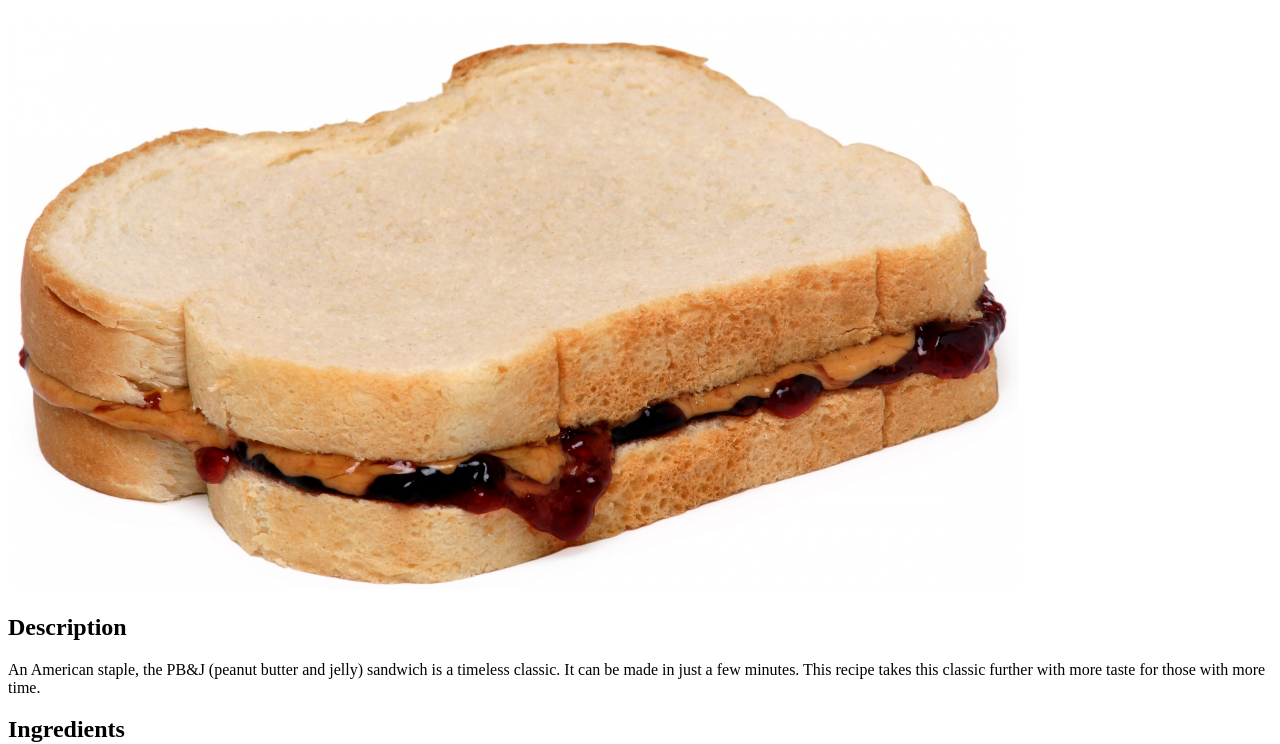
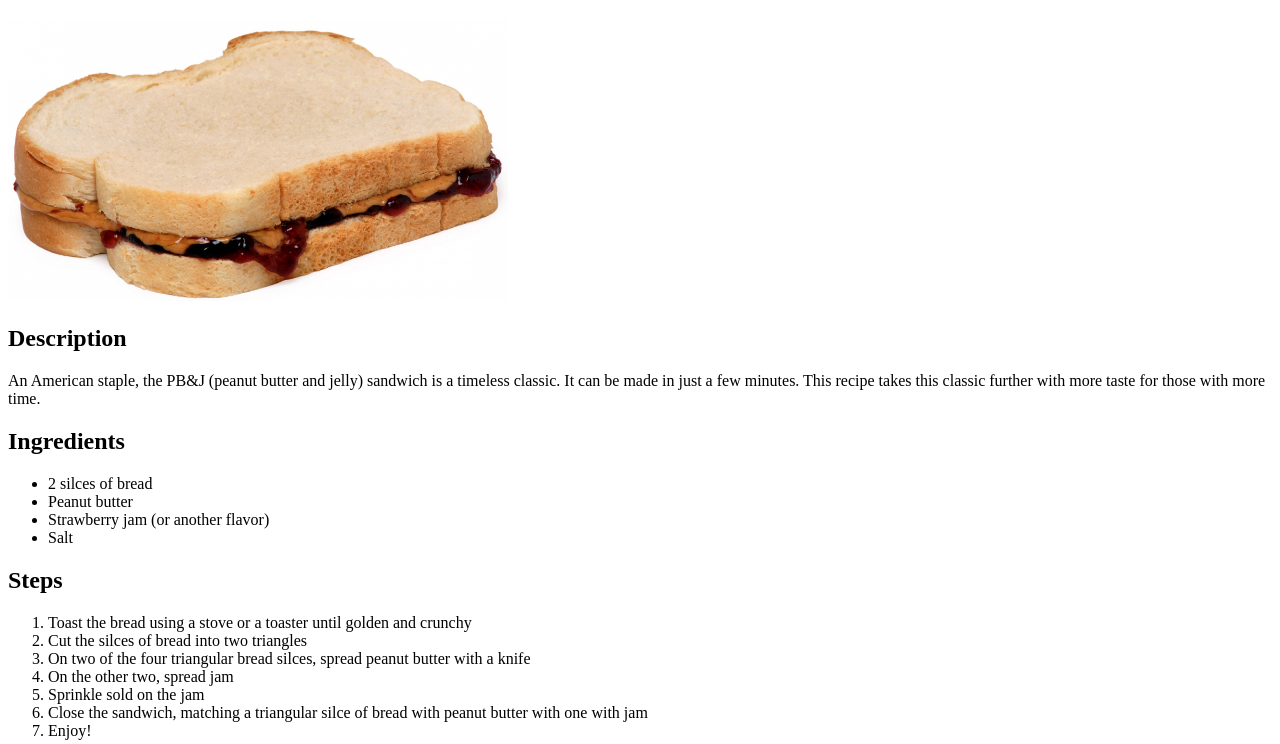
Before and after one commit to nullat0m7/odin-recipes, a plain HTML site: page recipes/pbj.html in a window 1280 px wide. Shown: the part 87-831 px from the top of the page. Drawn offline with Linux system fonts and the light colour scheme.

Commit message:
Fix img width setting in recipes/pbj.html

```diff
--- a/recipes/pbj.html
+++ b/recipes/pbj.html
@@ -8,7 +8,7 @@
     <body>
         <a href="../index.html">Home</a>
         <h1>PB&J Sandwich</h1>
-        <img src="../img/pbjsandwich.jpg" alt="A peanut butter and jelly sandwich with a white background." width="80%" height="100%">
+        <img src="../img/pbjsandwich.jpg" alt="A peanut butter and jelly sandwich with a white background." width="500">
 
         <h2>Description</h2>
         <p>An American staple, the PB&J (peanut butter and jelly) sandwich is a timeless classic. It can be made in just a few minutes. This recipe takes this classic further with more taste for those with more time.</p>
```
